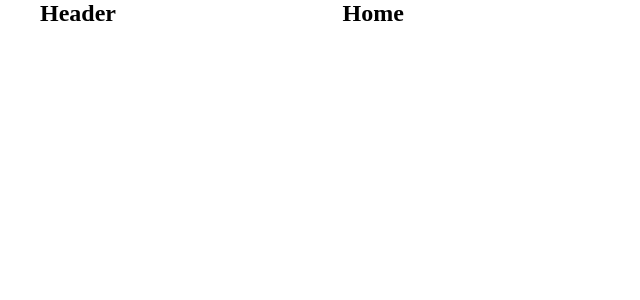
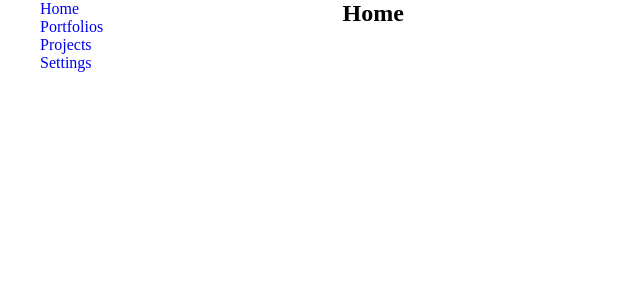
Before and after one commit to cunderhill17/industry-night-cms, a React (Vite) app in the folder cms/: page / in a window 1280 px wide. Shown: the top 300 px of the page, without its empty margins (0-640 px from the left). Built offline with nearby package versions, Linux system fonts and the light colour scheme.

Commit message:
feat: add a basic nav bar to the header

```diff
--- a/cms/src/components/Header.jsx
+++ b/cms/src/components/Header.jsx
@@ -1,7 +1,24 @@
+import { NavLink } from "react-router-dom";
+
 export default function Header() {
     return (
-        <section className="col-span-full md:col-span-3 lg:col-span-3">
-            <h1>Header</h1>
-        </section>
+        <header className="col-span-full md:col-span-3 lg:col-span-3">
+            <nav>
+                <ul>
+                    <li>
+                        <NavLink to="/">Home</NavLink>
+                    </li>
+                    <li>
+                        <NavLink to="/">Portfolios</NavLink>
+                    </li>
+                    <li>
+                        <NavLink to="/">Projects</NavLink>
+                    </li>
+                    <li>
+                        <NavLink to="/">Settings</NavLink>
+                    </li>
+                </ul>
+            </nav>
+        </header>
     )
 }
```
